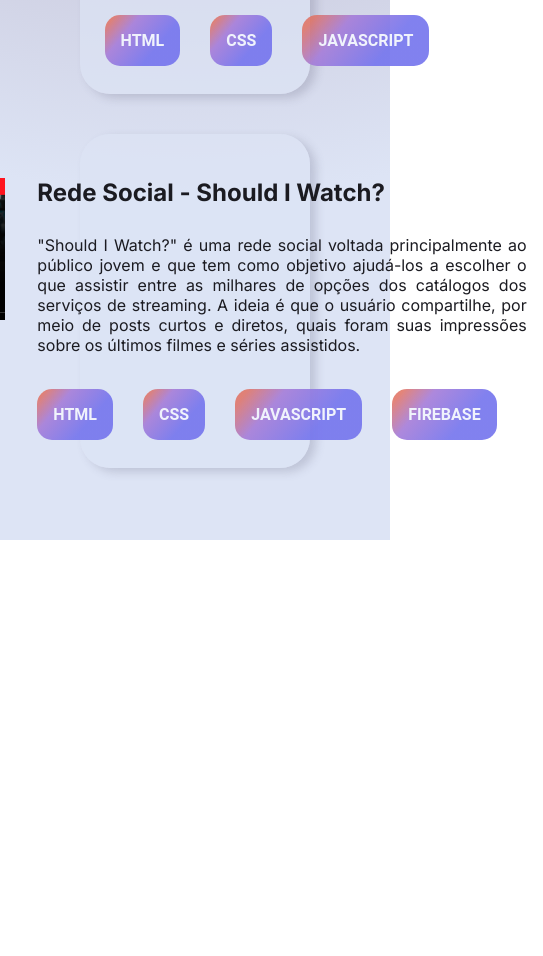
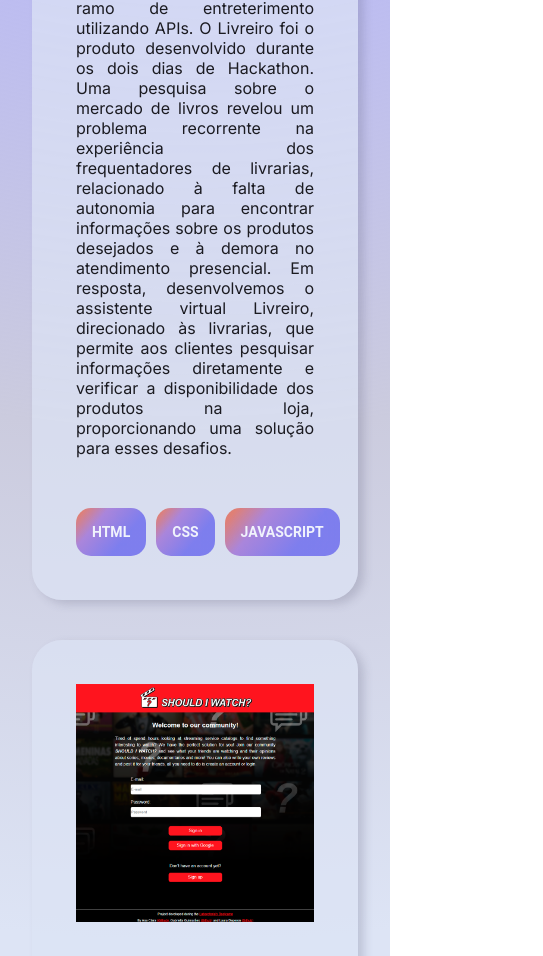
Before and after one commit to gabriella-guimaraes/portfolio-gabriella-guimaraes, an Angular app in the folder portfolio/: page / in a window 390 px wide. Shown: the part 8498-9454 px from the top of the page, 543 px wide, since content can reach past the window. Before the commit the page ends 9038 px from the top, so only its background shows below. Built offline with nearby package versions, Linux system fonts and the light colour scheme.

Commit message:
feat: Projects component responsivity

```diff
--- a/portfolio/src/app/components/projects/projects.component.css
+++ b/portfolio/src/app/components/projects/projects.component.css
@@ -12,6 +12,7 @@ h1 {
     color: var(--text-dark);
     font-size: 64px;
     font-family: "Montserrat", sans-serif;
+    margin-top: 1.75rem;
 }
 
 h2 {
@@ -67,3 +68,43 @@ img {
     -moz-box-shadow: 6px 4px 10px 0px rgba(81,81,109,0.22);
     box-shadow: 6px 4px 10px 0px rgba(81,81,109,0.22);
 }
+
+@media (max-width: 768px){
+    .Container {
+        padding: 2rem 2rem;
+        height: fit-content;
+    }
+
+    .Project-Card {
+        display: flex;
+        flex-direction: column;
+        max-width: 100%;
+    }
+
+    .Project-description {
+        display: flex;
+        flex-direction: column;
+    }
+
+    img {
+        width: 300px;
+    }
+
+    .badges {
+        display: grid;
+        grid-template-columns: auto auto auto;
+        align-items: center;
+        gap: 10px;
+        max-width: inherit;
+    }
+
+    .badge {
+        margin-right: 0px;
+        max-width: fit-content;
+        font-size: 14px;
+    }
+
+    h1 {
+        font-size: 48px;
+    }
+}
--- a/portfolio/src/app/components/projects/projects.component.html
+++ b/portfolio/src/app/components/projects/projects.component.html
@@ -7,9 +7,12 @@
             <section class="Project-description">
                 <h2>Assistente Virtual - Livreiro</h2>
                 <p>Esse projeto foi proposto pela Laboratoria, com o objetivo de desenvolver um produto no ramo de entreterimento utilizando APIs. O Livreiro foi o produto desenvolvido durante os dois dias de Hackathon. Uma pesquisa sobre o mercado de livros revelou um problema recorrente na experiência dos frequentadores de livrarias, relacionado à falta de autonomia para encontrar informações sobre os produtos desejados e à demora no atendimento presencial. Em resposta, desenvolvemos o assistente virtual Livreiro, direcionado às livrarias, que permite aos clientes pesquisar informações diretamente e verificar a disponibilidade dos produtos na loja, proporcionando uma solução para esses desafios.</p>
+                <section class="badges">
                     <span class="badge">HTML</span>
                     <span class="badge">CSS</span>
                     <span class="badge">JAVASCRIPT</span>
+                </section>
+
             </section>
 
         </section>
@@ -19,11 +22,13 @@
             <section class="Project-description">
                 <h2>Rede Social - Should I Watch?</h2>
                 <p>"Should I Watch?" é uma rede social voltada principalmente ao público jovem e que tem como objetivo ajudá-los a escolher o que assistir entre as milhares de opções dos catálogos dos serviços de streaming. A ideia é que o usuário compartilhe, por meio de posts curtos e diretos, quais foram suas impressões sobre os últimos filmes e séries assistidos.</p>
+                <section class="badges">
                     <span class="badge">HTML</span>
                     <span class="badge">CSS</span>
                     <span class="badge">JAVASCRIPT</span>
                     <span class="badge">FIREBASE</span>
                 </section>
+            </section>
 
         </section>
     </section>
```
Lines whose indentation alone changed are shown as unchanged.
